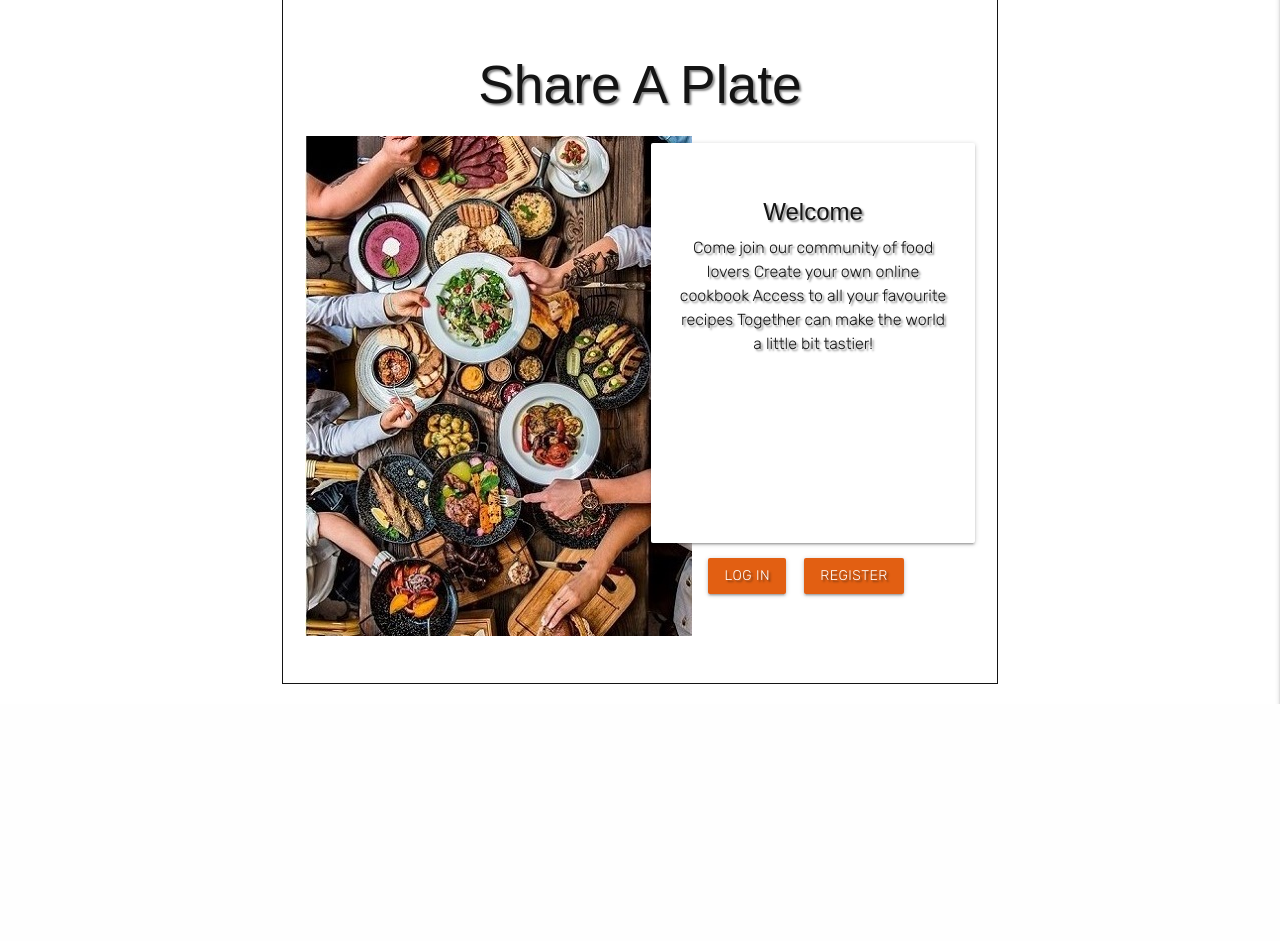
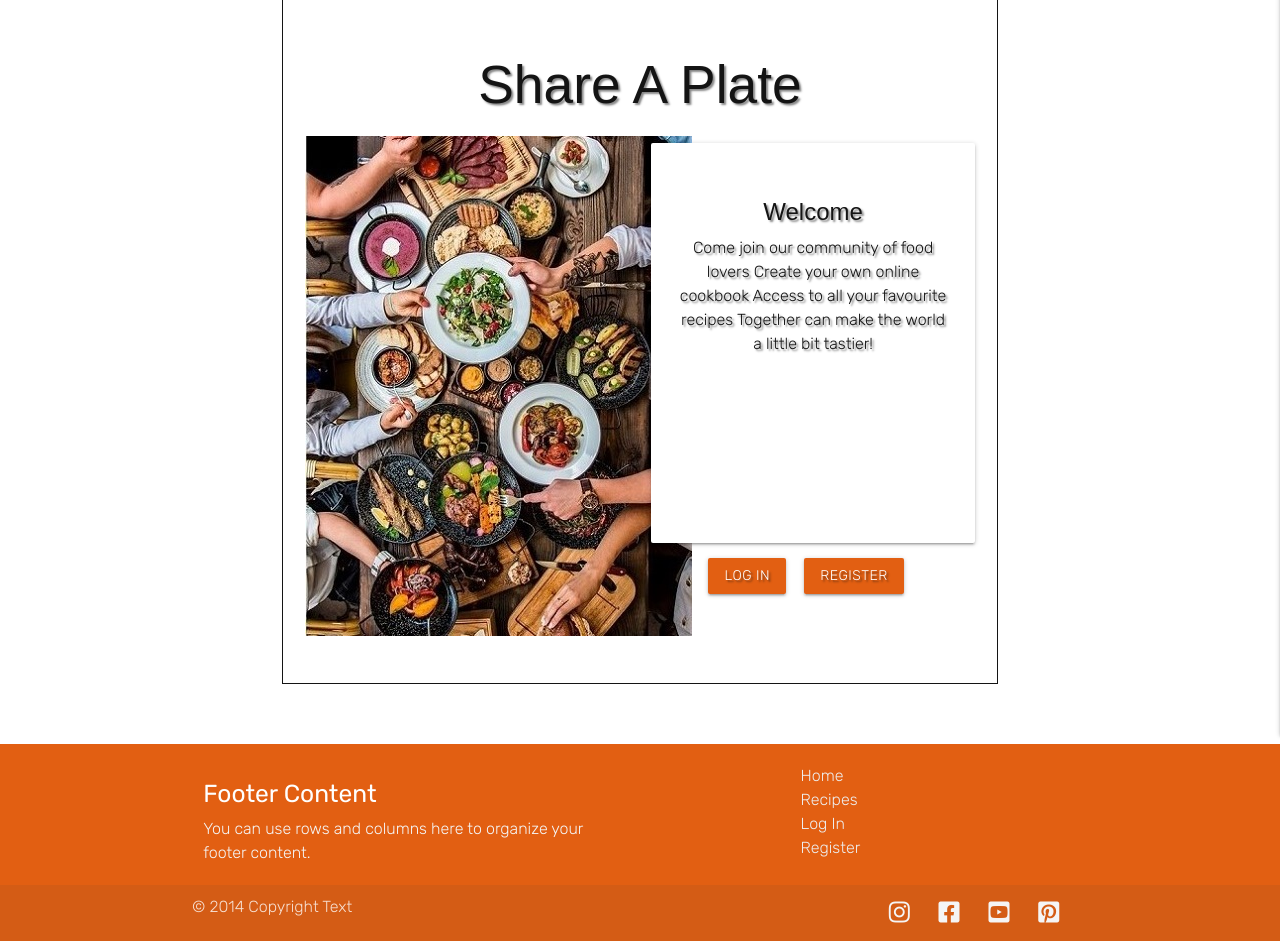
Before and after one commit to brimurphy/share-a-plate, a Flask app: page / in a window 1280 px wide. Shown: the part 125-1066 px from the top of the page. Before the commit the page ends 829 px from the top, so only its background shows below. Run offline with Flask 2, Linux system fonts and the light colour scheme; some libraries are stand-ins or nearby versions; some web fonts are replaced.

Commit message:
Add footer to base template

```diff
--- a/static/css/style.css
+++ b/static/css/style.css
@@ -96,6 +96,7 @@ body {
 .home-screen {
     border: 1px solid #141414;
     margin-top: 4rem;
+    margin-bottom: 4rem;
     width: 80%;
     margin-left: 10%;
     padding: 20px 0 40px;
@@ -144,3 +145,15 @@ body {
 .cta-btn > a {
     margin-right: 1em;
 }
+
+/* footer */
+
+.footer-copyright li {
+    display: inline;
+    font-size: 1.5em;
+}
+
+.footer-copyright li a {
+    margin-right: 1.2em;
+
+}
--- a/templates/base.html
+++ b/templates/base.html
@@ -10,6 +10,7 @@
       crossorigin="anonymous"
       type="text/css"
     />
+    <link href="https://fonts.googleapis.com/icon?family=Material+Icons" rel="stylesheet">
     <link
       rel="stylesheet"
       href="https://cdnjs.cloudflare.com/ajax/libs/materialize/1.0.0/css/materialize.min.css"
@@ -39,7 +40,7 @@
               <li><a href="{{ url_for('recipes') }}">Recipes</a></li>
             {% if session.user %}
               <li><a href="{{ url_for('my_recipes', username=session['user']) }}">My Recipes</a></li>
-              <li><a href="#">Add Recipe</a></li>
+              <li><a href="{{ url_for('add_recipe') }}">Add Recipe</a></li>
               <li><a href="{{ url_for('logout') }}">Log Out</a></li>
             {% else %}
               <li><a href="{{ url_for('login') }}">Log In</a></li>
@@ -56,7 +57,7 @@
         <li><a href="{{ url_for('recipes') }}">Recipes</a></li>
           {% if session.user %}
             <li><a href="{{ url_for('my_recipes', username=session['user']) }}">My Recipes</a></li>
-            <li><a href="#">Add Recipe</a></li>
+            <li><a href="{{ url_for('add_recipe') }}">Add Recipe</a></li>
             <li><a href="{{ url_for('logout') }}">Log Out</a></li>
           {% else %}
             <li><a href="{{ url_for('login') }}">Log In</a></li>
@@ -84,6 +85,43 @@
       {% endblock %}
     </main>
 
+    <!-- footer -->
+    <footer class="page-footer orange-bg">
+      <div class="container">
+        <div class="row">
+          <div class="col l6 s12">
+            <h5 class="white-text">Footer Content</h5>
+            <p class="grey-text text-lighten-4">You can use rows and columns here to organize your footer content.</p>
+          </div>
+          <div class="col l4 offset-l2 s12">
+            <ul>
+              <li><a class="grey-text text-lighten-3" href="">Home</a></li>
+              <li><a class="grey-text text-lighten-3" href="">Recipes</a></li>
+              {% if session.user %}
+                <li><a class="grey-text text-lighten-3" href="#!">My Recipes</a></li>
+                <li><a class="grey-text text-lighten-3" href="#!">Add Recipes</a></li>
+                <li><a class="grey-text text-lighten-3" href="">Log Out</a></li>
+              {% else %}
+                <li><a class="grey-text text-lighten-3" href="">Log In</a></li>
+                <li><a class="grey-text text-lighten-3" href="#!">Register</a></li>
+              {% endif %}
+            </ul>
+          </div>
+        </div>
+      </div>
+      <div class="footer-copyright">
+        <div class="container right">
+          © 2014 Copyright Text
+          <ul class="right">
+            <li><a class="grey-text text-lighten-4 left" href="https://www.instagram.com/shareplatemag/?hl=en" target="_blank"><i class="fab fa-instagram" aria-hidden="true"></i></a></li>
+            <li><a class="grey-text text-lighten-4 left" href="https://www.facebook.com/shareplatemag/" target="_blank"><i class="fab fa-facebook-square" aria-hidden="true"></i></a></li>
+            <li><a class="grey-text text-lighten-4 left" href="https://www.youtube.com/channel/UCOMxE9nQ50SOIZs_TcKek4A" target="_blank"><i class="fab fa-youtube-square" aria-hidden="true"></i></a></li>
+            <li><a class="grey-text text-lighten-4 left" href="https://www.pinterest.ie/sidchikte/sharing-plate-ideas/" target="_blank"><i class="fab fa-pinterest-square" aria-hidden="true"></i></a></li>
+        </ul>
+        </div>
+      </div>
+    </footer>
+
     <script
       src="https://cdnjs.cloudflare.com/ajax/libs/jquery/3.5.1/jquery.min.js"
       integrity="sha512-bLT0Qm9VnAYZDflyKcBaQ2gg0hSYNQrJ8RilYldYQ1FxQYoCLtUjuuRuZo+fjqhx/qtq/1itJ0C2ejDxltZVFg=="
```
